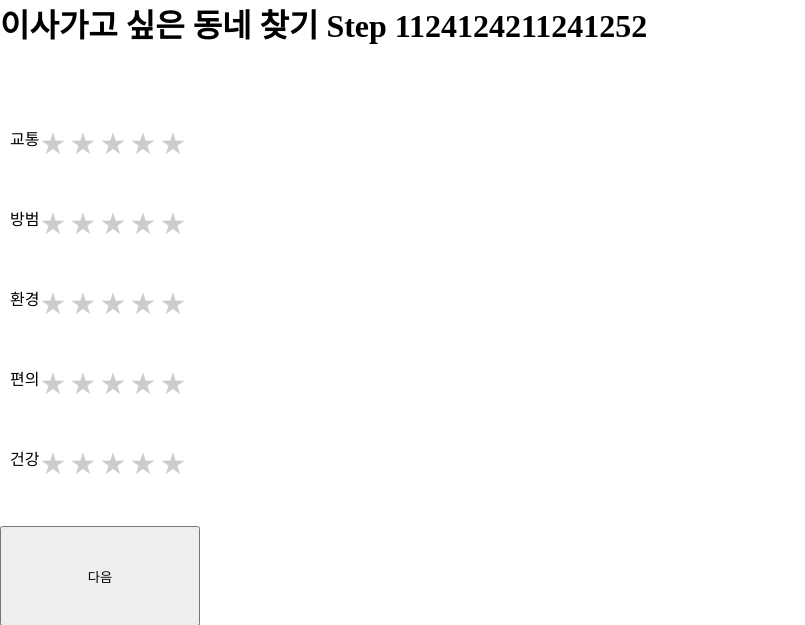
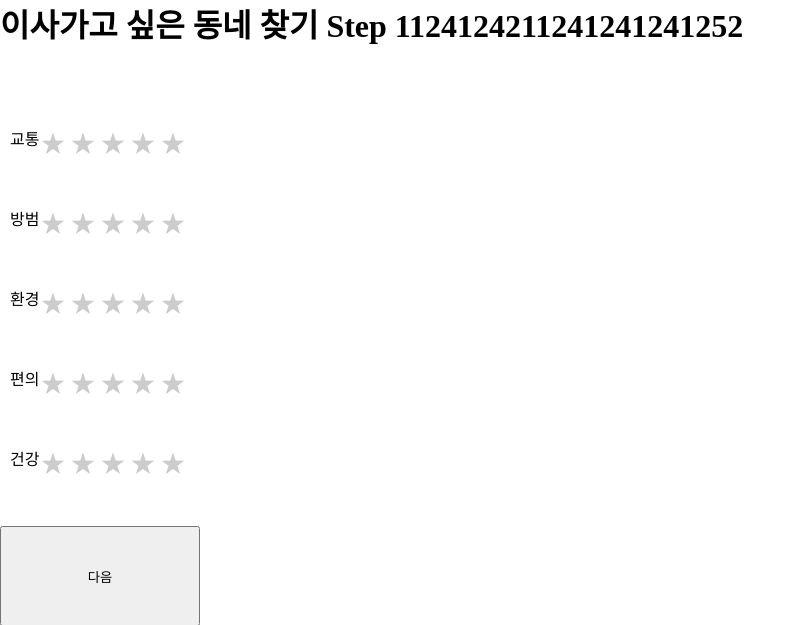
Before and after one commit to Jungrim/-FINAL_PJT_4, a Django app: page / in a window 1280 px wide. Shown: the top 625 px of the page, without its empty margins (0-805 px from the left). Run offline with Django 4.2, Linux system fonts and the light colour scheme.

Commit message:
daehwanb1234

```diff
--- a/MZ_recommend_system/templates/recommend_app/index.html
+++ b/MZ_recommend_system/templates/recommend_app/index.html
@@ -9,7 +9,7 @@
 </head>
 <body>
 
-<h1>이사가고 싶은 동네 찾기 Step 1124124211241252</h1>
+<h1>이사가고 싶은 동네 찾기 Step 1124124211241241241252</h1>
 <div>
     <form action="./trendSelect" method="POST">{% csrf_token %}
         <div style="height:10%"></div>
```
